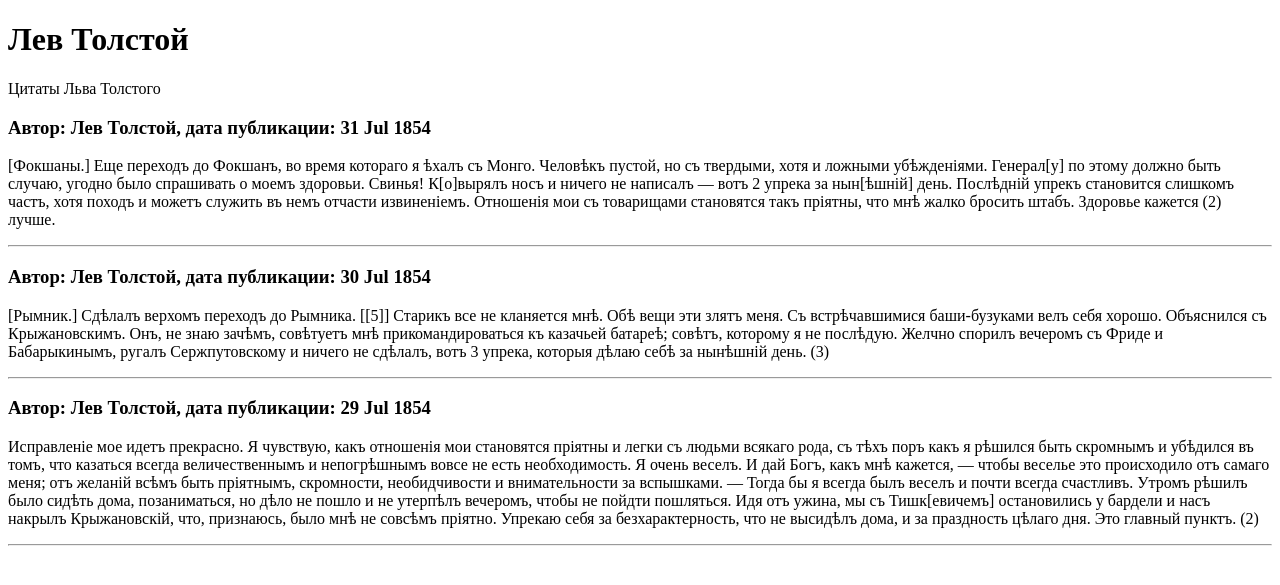
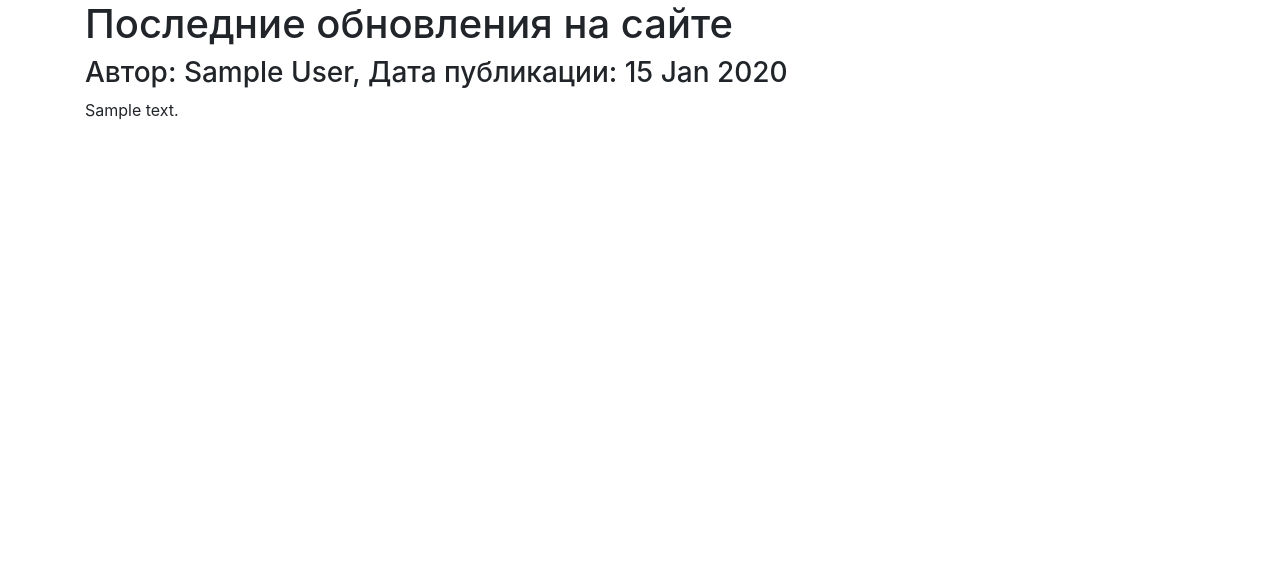
Before and after one commit to Marikalis/community, a Django app: template templates/group.html in a window 1280 px wide. Shown: the top 585 px of the page. Run offline with Django 3.2, Linux system fonts and the light colour scheme; the template is opened without the code that fills it: values that come from a table or form of the project are taken from there, others are empty; tables that the repository leaves empty hold one stand-in row (values such as "Sample post"); some libraries are stand-ins or nearby versions.

Commit message:
problems with posts_group

```diff
--- a/templates/group.html
+++ b/templates/group.html
@@ -1,35 +1,14 @@
-<!doctype html>
-<html>
-  <head>
-    <meta charset="utf-8">
-    <meta name="viewport" content="width=device-width, initial-scale=1, shrink-to-fit=no">
-    <title>Записи сообщества Лeв Толстой | Yatube</title>
-  </head>
-  <body>
-    <h1>Лeв Толстой</h1>
-    <p>
-        Цитаты Льва Толстого
-    </p>
+{% extends "base.html" %}
+{% block title %}Записи сообщества {{ group.title }}{% endblock %}
+{% block header %}Последние обновления на сайте{% endblock %}
+{% block content %}
 
+    {% for post in posts %}
     <h3>
-        Автор: Лев Толстой, дата публикации: 31 Jul 1854
+        Автор: {{ post.author.get_full_name }}, Дата публикации: {{ post.pub_date|date:"d M Y" }}
     </h3>
-    <p>[Фокшаны.] Еще переходъ до Фокшанъ, во время котораго я ѣхалъ съ Монго. Человѣкъ пустой, но съ твердыми, хотя и ложными убѣжденіями. Генерал[у] по этому должно быть случаю, угодно было спрашивать о моемъ здоровьи. Свинья! К[о]вырялъ носъ и ничего не написалъ — вотъ 2 упрека за нын[ѣшній] день. Послѣдній упрекъ становится слишкомъ частъ, хотя походъ и можетъ служить въ немъ отчасти извиненіемъ. Отношенія мои съ товарищами становятся такъ пріятны, что мнѣ жалко бросить штабъ. Здоровье кажется (2) лучше.</p>
-    <hr>
+    <p>{{ post.text|linebreaksbr }}</p>
+    {% if not forloop.last %}<hr>{% endif %}
+    {% endfor %}
 
-    <h3>
-        Автор: Лев Толстой, дата публикации: 30 Jul 1854
-    </h3>
-    <p>[Рымник.] Сдѣлалъ верхомъ переходъ до Рымника. [[5]] Старикъ все не кланяется мнѣ. Обѣ вещи эти злятъ меня. Съ встрѣчавшимися баши-бузуками велъ себя хорошо. Объяснился съ Крыжановскимъ. Онъ, не знаю зачѣмъ, совѣтуетъ мнѣ прикомандироваться къ казачьей батареѣ; совѣтъ, которому я не послѣдую. Желчно спорилъ вечеромъ съ Фриде и Бабарыкинымъ, ругалъ Сержпутовскому и ничего не сдѣлалъ, вотъ 3 упрека, которыя дѣлаю себѣ за нынѣшній день. (3)</p>
-    <hr>
-
-    <h3>
-        Автор: Лев Толстой, дата публикации: 29 Jul 1854
-    </h3>
-    <p>Исправленіе мое идетъ прекрасно. Я чувствую, какъ отношенія мои становятся пріятны и легки съ людьми всякаго рода, съ тѣхъ поръ какъ я рѣшился быть скромнымъ и убѣдился въ томъ, что казаться всегда величественнымъ и непогрѣшнымъ вовсе не есть необходимость. Я очень веселъ. И дай Богъ, какъ мнѣ кажется, — чтобы веселье это происходило отъ самаго меня; отъ желаній всѣмъ быть пріятнымъ, скромности, необидчивости и внимательности за вспышками. — Тогда бы я всегда былъ веселъ и почти всегда счастливъ. Утромъ рѣшилъ было сидѣть дома, позаниматься, но дѣло не пошло и не утерпѣлъ вечеромъ, чтобы не пойдти пошляться.
-
-Идя отъ ужина, мы съ Тишк[евичемъ] остановились у бардели и насъ накрылъ Крыжановскій, что, признаюсь, было мнѣ не совсѣмъ пріятно. Упрекаю себя за безхарактерность, что не высидѣлъ дома, и зa праздность цѣлаго дня. Это главный пунктъ. (2)</p>
-    <hr>
-
-  </body>
-</html>
+{% endblock %}
```
